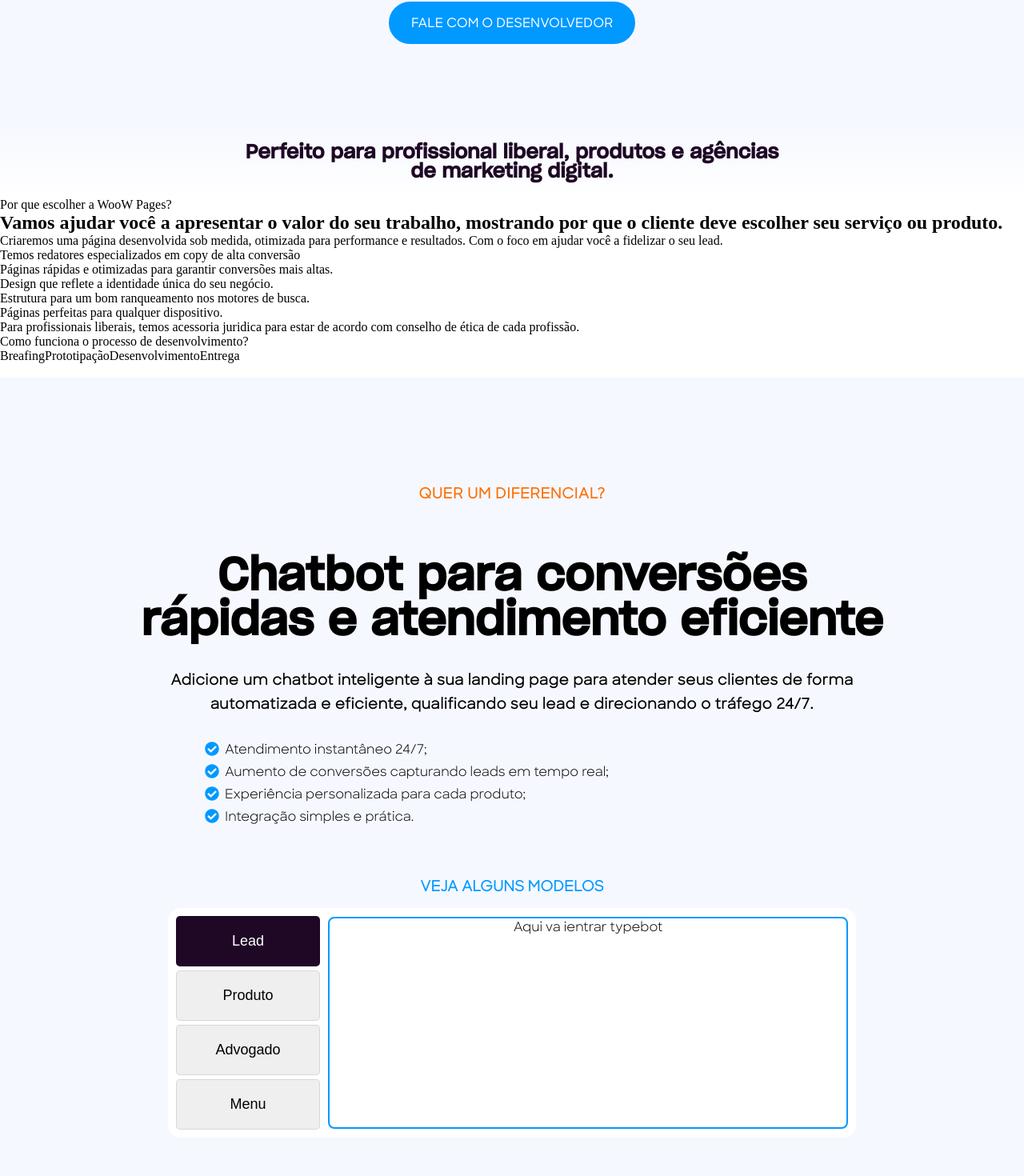
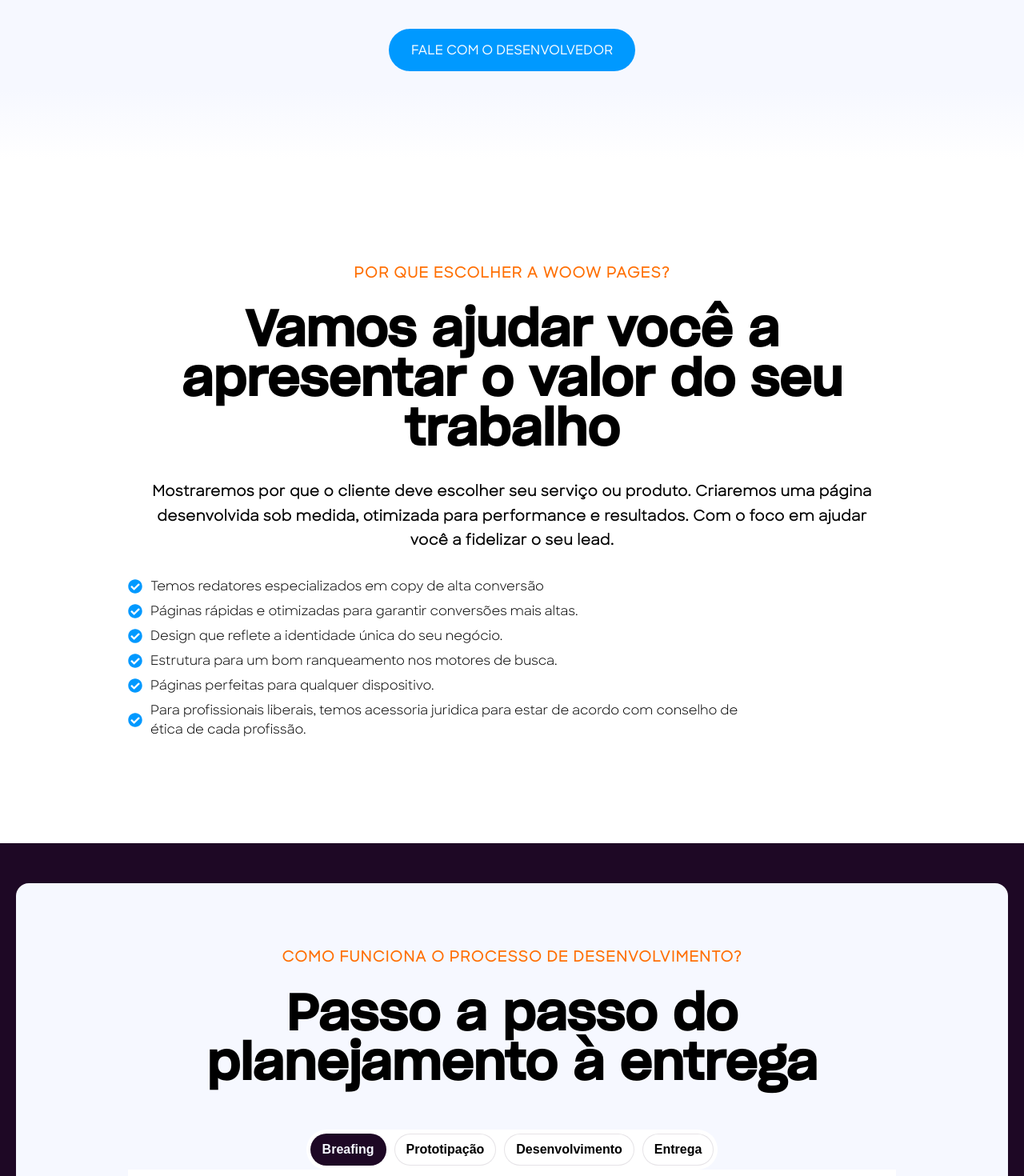
Before and after one commit to Edio-Goncalves/landingpage-service, a Next.js app: page / in a window 1280 px wide. Shown: the part 471-1941 px from the top of the page at 80% size. Built offline with nearby package versions, Linux system fonts and the light colour scheme.

Commit message:
create Process section

```diff
--- a/src/components/Benefits.tsx
+++ b/src/components/Benefits.tsx
@@ -1,27 +1,41 @@
+import { FaCheckCircle } from "react-icons/fa";
+
 export default function Benefits() {
   return (
-    <div>
-      <section>
-        <p>Por que escolher a WooW Pages?</p>
-        <h2>
-          Vamos ajudar você a apresentar o valor do seu trabalho, mostrando por
-          que o cliente deve escolher seu serviço ou produto.
-        </h2>
+    <div className="section-benefits">
+      <section className="wrapper-benefits">
+        <h3 className="title-pointer">Por que escolher a WooW Pages?</h3>
+        <h2>Vamos ajudar você a apresentar o valor do seu trabalho</h2>
         <p>
+          Mostraremos por que o cliente deve escolher seu serviço ou produto.
           Criaremos uma página desenvolvida sob medida, otimizada para
           performance e resultados. Com o foco em ajudar você a fidelizar o seu
           lead.
         </p>
         <div>
           <ul>
-            <li>Temos redatores especializados em copy de alta conversão</li>
             <li>
+              <FaCheckCircle className="ico" />
+              Temos redatores especializados em copy de alta conversão
+            </li>
+            <li>
+              <FaCheckCircle className="ico" />
               Páginas rápidas e otimizadas para garantir conversões mais altas.
             </li>
-            <li>Design que reflete a identidade única do seu negócio.</li>
-            <li>Estrutura para um bom ranqueamento nos motores de busca.</li>
-            <li>Páginas perfeitas para qualquer dispositivo.</li>
             <li>
+              <FaCheckCircle className="ico" />
+              Design que reflete a identidade única do seu negócio.
+            </li>
+            <li>
+              <FaCheckCircle className="ico" />
+              Estrutura para um bom ranqueamento nos motores de busca.
+            </li>
+            <li>
+              <FaCheckCircle className="ico" />
+              Páginas perfeitas para qualquer dispositivo.
+            </li>
+            <li>
+              <FaCheckCircle className="ico" />
               Para profissionais liberais, temos acessoria juridica para estar
               de acordo com conselho de ética de cada profissão.
             </li>
--- a/src/components/Main.tsx
+++ b/src/components/Main.tsx
@@ -14,13 +14,6 @@ export default function MainSection() {
             Fale com o desenvolvedor
           </a>
         </main>
-
-        <div>
-          <h3>
-            Perfeito para profissional liberal, produtos e agências de marketing
-            digital.
-          </h3>
-        </div>
       </div>
     </div>
   );
--- a/src/components/Process.tsx
+++ b/src/components/Process.tsx
@@ -1,16 +1,20 @@
 export default function Process() {
   return (
-    <div>
-      <section>
+    <div className="section-process">
+      <section className="process-wrapper">
+        <h3 className="title-pointer">
+          Como funciona o processo de desenvolvimento?
+        </h3>
+        <h2>
+          Passo a passo do <br />
+          planejamento à entrega
+        </h2>
         <div className="slide-wrapper">
-          <p>Como funciona o processo de desenvolvimento?</p>
           <div className="select-img">
-            <a className="checked" href="">
-              Breafing
-            </a>
-            <a href="">Prototipação</a>
-            <a href="">Desenvolvimento</a>
-            <a href="">Entrega</a>
+            <button className="checked">Breafing</button>
+            <button>Prototipação</button>
+            <button>Desenvolvimento</button>
+            <button>Entrega</button>
           </div>
           <div className="imgtt">
             <img src="" alt="" />
--- a/src/styles/sass/Home.module.scss
+++ b/src/styles/sass/Home.module.scss
@@ -1,4 +1,5 @@
 @use "fonts";
+/* MAIN */
 .section-home-hero {
   color: #1e0825;
   width: 100%;
@@ -51,12 +52,12 @@
   }
 }
 
-/* PRICES */
-.section-prices {
+/* BENEFITS */
+.section-benefits {
   font-family: "SharpSans", sans-serif;
   background-color: #ffffff;
   padding: 50px 20px;
-  .prices-wrapper {
+  .wrapper-benefits {
     width: 100%;
     max-width: 1280px;
     padding: 80px 140px;
@@ -75,82 +76,96 @@
       text-align: center;
       font-family: "SharpGroteskMedium", sans-serif;
       font-size: 62px;
-      margin-bottom: 40px;
+    }
+    p {
+      width: 100%;
+      max-width: 940px;
+      font-size: 18px;
+      font-weight: bold;
+      letter-spacing: 0.5px;
+      line-height: 1.7;
+    }
+    div {
+      ul {
+        display: flex;
+        flex-direction: column;
+        gap: 7px;
+        width: 80%;
+        li {
+          list-style: none;
+          text-align: left;
+          display: flex;
+          align-items: center;
+          line-height: 1.5;
+          .ico {
+            flex-shrink: 0;
+            margin-right: 10px;
+            color: #0099ff;
+            font-size: 18px;
+          }
+        }
+      }
     }
   }
-  .prices-boxes {
+}
+
+/* PROCESS */
+.section-process {
+  font-family: "SharpSans", sans-serif;
+  background-color: #1e0825;
+  padding: 50px 20px;
+  .process-wrapper {
+    background-color: #f6f8ff;
+    width: 100%;
+    max-width: 1280px;
+    padding: 80px 140px;
+    margin: auto;
+    border-radius: 16px;
+    text-align: center;
     display: flex;
-    gap: 5px;
-    .box-price {
-      background-color: #ffffff;
-      padding: 20px;
+    flex-direction: column;
+    justify-content: center;
+    align-items: center;
+    gap: 30px;
+    h3 {
+      color: #ff6e01;
+    }
+    h2 {
+      text-align: center;
+      font-family: "SharpGroteskMedium", sans-serif;
+      font-size: 62px;
+      margin-bottom: 20px;
+    }
+    .slide-wrapper {
       width: 100%;
-      width: 310px;
-      height: 430px;
-      border: 2px solid #0099ff;
-      border-radius: 16px;
       display: flex;
       flex-direction: column;
       align-items: center;
-      position: relative;
-      gap: 10px;
-      &.checked {
-        background-color: #1e0825;
-        color: #ffffff;
-        transform: scale(1.1);
-        border: #1e0825;
-        z-index: 1;
-      }
-      .plan {
-        font-size: 48px;
-      }
-      .pr-wr {
+      .select-img {
         display: flex;
-        flex-direction: column;
-        margin-bottom: 10px;
-        span {
-          line-height: 1;
-          font-family: "SharpSansBold", sans-serif;
+        padding: 5px;
+        gap: 10px;
+        background-color: #ffffff;
+        border-radius: 30px;
+        button {
+          cursor: pointer;
+          padding: 10px 14px;
+          font-size: 16px;
+          border-radius: 20px;
+          border: none;
           font-weight: bold;
-          font-size: 32px;
-        }
-        > :nth-child(3) {
-          font-size: 25px;
-        }
-      }
-      ul {
-        text-align: left;
-        margin-bottom: 10px;
-        li {
-          display: flex;
-          align-items: center;
-          list-style: none;
-          font-size: 16px;
-          line-height: 1.6;
-          .ico-price {
-            flex-shrink: 0;
-            margin-right: 8px;
-            color: #0099ff;
-            font-size: 18px;
-            &.ico-red {
-              font-size: 24px;
-              color: red;
-              margin-left: -5px;
-            }
+          border: 1px solid #1e08251c;
+          background-color: #ffffff;
+          &.checked {
+            background-color: #1e0825;
+            color: #f6f8ff;
           }
         }
       }
-      button {
-        cursor: pointer;
-        position: absolute;
-        bottom: 40px;
-        font-size: 18px;
-        padding: 20px;
-        width: 70%;
-        border-radius: 14px;
-        background-color: #0099ff;
-        color: #ffffff;
-        border: 1px solid #1e08251c;
+      .imgtt {
+        background-color: rgb(255, 255, 255);
+        width: 100%;
+        height: 550px;
       }
     }
   }
@@ -161,6 +176,7 @@
   font-family: "SharpSans", sans-serif;
   padding: 50px 20px;
   background-color: #f6f8ff;
+  background-image: linear-gradient(#f6f8ff, #f6f8ff 87%, #fff);
   .automation-wrapper {
     width: 100%;
     max-width: 1280px;
@@ -273,6 +289,111 @@
   }
 }
 
+/* PRICES */
+.section-prices {
+  font-family: "SharpSans", sans-serif;
+  background-color: #ffffff;
+  padding: 50px 20px;
+  .prices-wrapper {
+    width: 100%;
+    max-width: 1280px;
+    padding: 80px 140px;
+    margin: auto;
+    border-radius: 16px;
+    text-align: center;
+    display: flex;
+    flex-direction: column;
+    justify-content: center;
+    align-items: center;
+    gap: 30px;
+    h3 {
+      color: #ff6e01;
+    }
+    h2 {
+      text-align: center;
+      font-family: "SharpGroteskMedium", sans-serif;
+      font-size: 62px;
+      margin-bottom: 40px;
+    }
+  }
+  .prices-boxes {
+    display: flex;
+    gap: 5px;
+    .box-price {
+      background-color: #ffffff;
+      padding: 20px;
+      width: 100%;
+      width: 310px;
+      height: 430px;
+      border: 2px solid #0099ff;
+      border-radius: 16px;
+      display: flex;
+      flex-direction: column;
+      align-items: center;
+      position: relative;
+      gap: 10px;
+      &.checked {
+        background-color: #1e0825;
+        color: #ffffff;
+        transform: scale(1.1);
+        border: #1e0825;
+        z-index: 1;
+      }
+      .plan {
+        font-size: 48px;
+      }
+      .pr-wr {
+        display: flex;
+        flex-direction: column;
+        margin-bottom: 10px;
+        span {
+          line-height: 1;
+          font-family: "SharpSansBold", sans-serif;
+          font-weight: bold;
+          font-size: 32px;
+        }
+        > :nth-child(3) {
+          font-size: 25px;
+        }
+      }
+      ul {
+        text-align: left;
+        margin-bottom: 10px;
+        li {
+          display: flex;
+          align-items: center;
+          list-style: none;
+          font-size: 16px;
+          line-height: 1.6;
+          .ico-price {
+            flex-shrink: 0;
+            margin-right: 8px;
+            color: #0099ff;
+            font-size: 18px;
+            &.ico-red {
+              font-size: 24px;
+              color: red;
+              margin-left: -5px;
+            }
+          }
+        }
+      }
+      button {
+        cursor: pointer;
+        position: absolute;
+        bottom: 40px;
+        font-size: 18px;
+        padding: 20px;
+        width: 70%;
+        border-radius: 14px;
+        background-color: #0099ff;
+        color: #ffffff;
+        border: 1px solid #1e08251c;
+      }
+    }
+  }
+}
+
 /* ACTION */
 .section-action {
   font-family: "SharpSans", sans-serif;
```
Also changed, not shown: base.txt, src/styles/Home.module.css.
